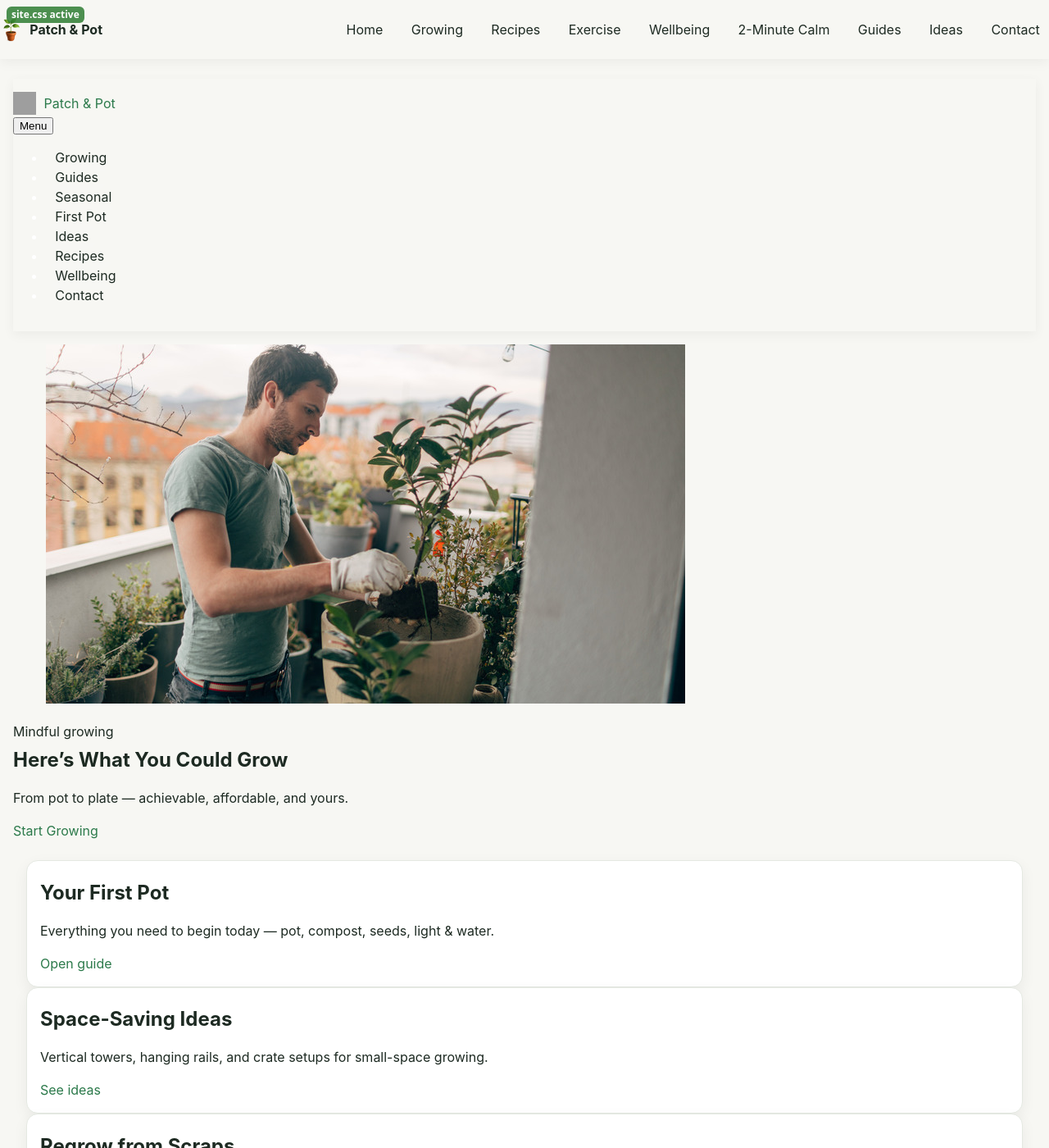
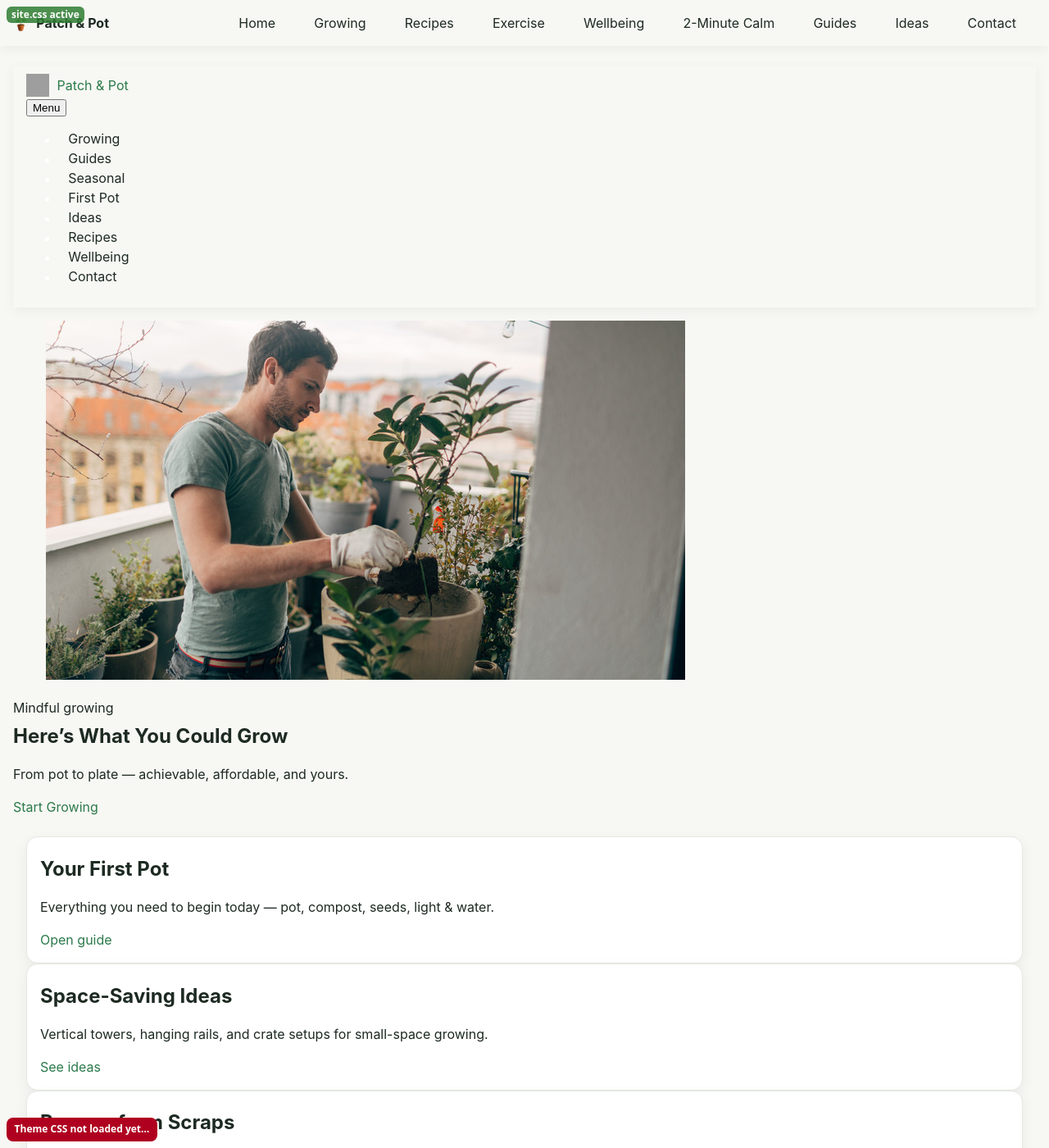
Before and after one commit to grantfitfuel/patchandpot, a Jekyll site: the page built from sites/index.html, in a window 1280 px wide and 1400 px high. Shown: the whole window at 82% size. Built offline with Jekyll 4.4.1, drawn with Linux system fonts in a browser that asks for light colours; grey boxes are pictures that could not be loaded.

Commit message:
Update default.html

```diff
--- a/sites/_layouts/default.html
+++ b/sites/_layouts/default.html
@@ -4,24 +4,65 @@
   <meta charset="utf-8">
   <title>{{ page.title | escape }}{% if page.title and site.title %} — {{ site.title }}{% endif %}</title>
   <meta name="viewport" content="width=device-width, initial-scale=1">
-  {% if page.description %}
-  <meta name="description" content="{{ page.description | escape }}">
-  {% endif %}
+  {% if page.description %}<meta name="description" content="{{ page.description | escape }}">{% endif %}
+  <link rel="icon" href="{{ '/img/favicon.ico' | relative_url }}">
 
-  <link rel="icon" href="{{ '/img/favicon.ico' | relative_url }}">
-  <!-- THEME CSS: correct path -->
-  <link rel="stylesheet" href="{{ '/assets/css/site.css' | relative_url }}?v={{ site.time | date: '%s' }}">
+  <!-- THEME: robust load with preload->onload swap + noscript fallback -->
+  <link rel="preload"
+        href="{{ '/assets/css/site.css' | relative_url }}?v={{ site.time | date: '%s' }}"
+        as="style"
+        onload="this.onload=null;this.rel='stylesheet'">
+  <noscript>
+    <link rel="stylesheet" href="{{ '/assets/css/site.css' | relative_url }}?v={{ site.time | date: '%s' }}">
+  </noscript>
+
+  <!-- Minimal critical styles so header doesn’t collapse while CSS warms up -->
+  <style>
+    .css-alert{display:none}
+    .no-theme .css-alert{display:block;position:fixed;left:8px;bottom:8px;background:#b00020;color:#fff;
+      padding:.45rem .6rem;border-radius:8px;font:600 12px/1.2 system-ui;z-index:99999}
+    header.site-header{display:flex;align-items:center;justify-content:space-between;padding:.6rem 1rem}
+    header .brand{display:flex;align-items:center;gap:.6rem}
+    header .brand .logo{height:28px;width:auto}
+    header nav a{margin-right:.8rem;text-decoration:none}
+    main{min-height:40vh}
+  </style>
 </head>
-<body>
+<body class="no-theme">
+  <div class="css-alert">Theme CSS not loaded yet…</div>
+
   {% include header.html %}
 
-  <main>
+  <main id="maincontent" role="main">
     {{ content }}
   </main>
 
   {% include footer.html %}
 
-  <!-- SITE JS (if needed by header/menu etc.) -->
+  <script>
+    // Detect whether site.css applied: site.css sets --pp-proof:1 on :root (defined below in header).
+    (function(){
+      function cssApplied(){
+        var val = getComputedStyle(document.documentElement).getPropertyValue('--pp-proof').trim();
+        return val === '1';
+      }
+      function mark(){
+        if(cssApplied()){
+          document.body.classList.remove('no-theme');
+        }else{
+          // Try again shortly (iOS/Safari can be slow on first load)
+          setTimeout(function(){
+            if(cssApplied()) document.body.classList.remove('no-theme');
+          }, 600);
+        }
+      }
+      // Run after a tick to allow the preloaded CSS to attach
+      window.addEventListener('load', mark);
+      document.addEventListener('DOMContentLoaded', function(){ setTimeout(mark, 120); });
+    })();
+  </script>
+
+  <!-- Site JS (menu toggle etc.) -->
   <script defer src="{{ '/js/sites.js' | relative_url }}?v={{ site.time | date: '%s' }}"></script>
 </body>
 </html>
```
